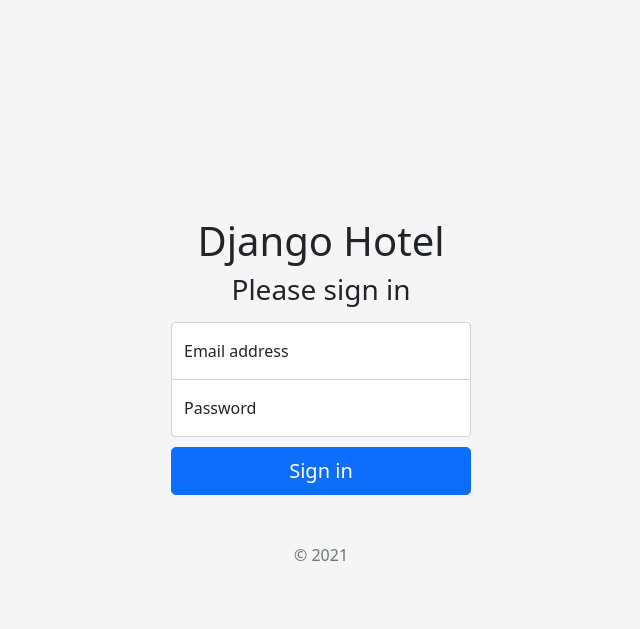
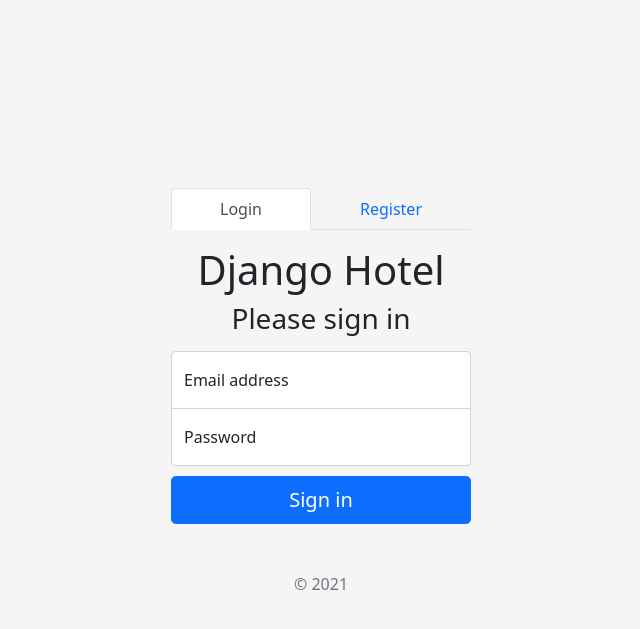
Before and after one commit to majormunky/DjangoHotel, a Django app: page /accounts/login/ in a window 1280 px wide. Shown: the top 629 px of the page, without its empty margins (319-959 px from the left). Run offline with Django 3.2, Linux system fonts and the light colour scheme.

Commit message:
Added a register form on the login page

```diff
--- a/templates/base.html
+++ b/templates/base.html
@@ -44,7 +44,7 @@
                                 </ul>
                             </li>
                         {% else %}
-                            <a href="{% url 'login' %}" class="nav-link">Login</a>
+                            <a href="{% url 'login' %}" class="nav-link">Login/Register</a>
                         {% endif %}
                     </li>
                 </ul>
--- a/templates/registration/login.html
+++ b/templates/registration/login.html
@@ -52,6 +52,23 @@
     </head>
     <body class="text-center">
         <main class="form-signin">
+            {% if messages %}
+                {% for message in messages %}
+                    <div class="alert alert-info alert-dismissible fade show" role="alert">
+                        {{message}}
+                        <button type="button" class="btn-close" data-bs-dismiss="alert" aria-label="Close"></button>
+                    </div>
+                {% endfor %}
+            {% endif %}
+            <ul class="nav nav-tabs nav-fill mb-3">
+                <li class="nav-item">
+                    <a class="nav-link active" data-form-id="#login-form" aria-current="page" href="#">Login</a>
+                </li>
+                <li class="nav-item">
+                    <a class="nav-link" data-form-id="#register-form" href="#">Register</a>
+                </li>
+            </ul>
+            <div id="login-form">
                 <form action="." method="POST">
                     {% csrf_token %}
                     <h1>Django Hotel</h1>
@@ -68,6 +85,62 @@
                     <button class="w-100 btn btn-lg btn-primary" type="submit">Sign in</button>
                     <p class="mt-5 mb-3 text-muted">&copy; 2021</p>
                 </form>
+            </div>
+            <div id="register-form" style="display: none;">
+                <form action="{% url 'register' %}" method="POST">
+                    {% csrf_token %}
+                    <h1>Django Hotel</h1>
+                    <h1 class="h3 mb-3 fw-normal">Register</h1>
+
+                    <div class="form-floating">
+                        <input type="first_name" class="form-control" name="first_name" id="floatingInput" placeholder="Terry">
+                        <label for="floatingInput">First Name</label>
+                    </div>
+                    <div class="form-floating">
+                        <input type="last_name" class="form-control" name="last_name" id="floatingInput" placeholder="Smith">
+                        <label for="floatingInput">Last Name</label>
+                    </div>
+                    <div class="form-floating">
+                        <input type="email" class="form-control" name="email" id="floatingInput" placeholder="name@example.com">
+                        <label for="floatingInput">Email address</label>
+                    </div>
+                    <div class="form-floating">
+                        <input type="password" class="form-control" name="password1" id="floatingPassword" placeholder="Password">
+                        <label for="floatingPassword">Password</label>
+                    </div>
+                    <div class="form-floating">
+                        <input type="password" class="form-control" name="password2" id="floatingPassword" placeholder="Confirm Password">
+                        <label for="floatingPassword">Confirm Password</label>
+                    </div>
+                    <button class="w-100 btn btn-lg btn-primary mt-3" type="submit">Register</button>
+                    <p class="mt-5 mb-3 text-muted">&copy; 2021</p>
+                </form>
+            </div>
         </main>
+        <!-- JavaScript Bundle with Popper -->
+        <script src="https://cdn.jsdelivr.net/npm/bootstrap@5.0.2/dist/js/bootstrap.bundle.min.js" integrity="sha384-MrcW6ZMFYlzcLA8Nl+NtUVF0sA7MsXsP1UyJoMp4YLEuNSfAP+JcXn/tWtIaxVXM" crossorigin="anonymous"></script>
+        <script>
+            const loginFormEl = document.getElementById("login-form");
+            const registerFormEl = document.getElementById("register-form");
+
+            document.querySelectorAll(".nav-link").forEach((el) => {
+                el.addEventListener("click", (event) => {
+                    document.querySelector(".nav-link.active")?.classList.remove("active");
+                    el.classList.add("active");
+
+                    const formId = event.target.dataset.formId;
+                    console.log(formId);
+                    if (formId == "#register-form") {
+                        console.log("in register form")
+                        loginFormEl.style.display = "none";
+                        registerFormEl.style.display = "block";
+                    } else if (formId == "#login-form") {
+                        console.log("in login form")
+                        loginFormEl.style.display = "block";
+                        registerFormEl.style.display = "none";
+                    }
+                })
+            })
+        </script>
     </body>
 </html>
```
Lines whose indentation alone changed are shown as unchanged.
